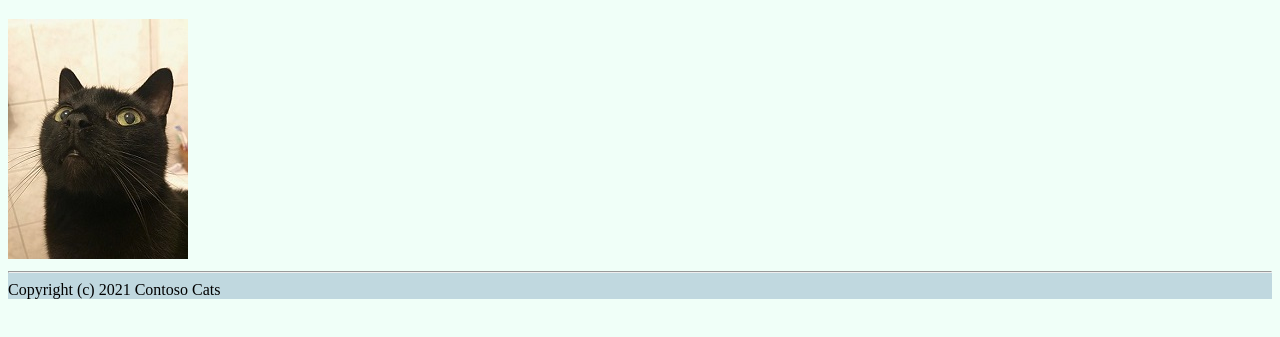
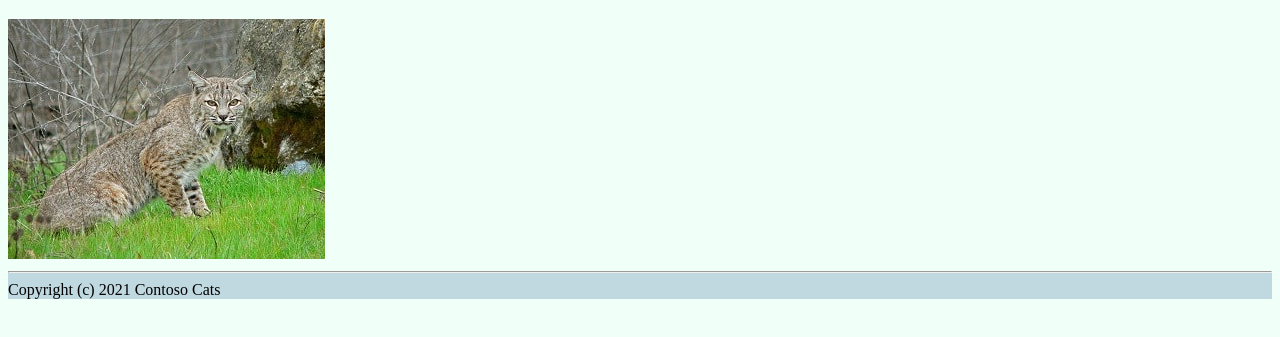
Before and after one commit to BrunoGGM/git-training, a plain HTML site: page index.html in a window 1280 px wide. Shown: the part 87-424 px from the top of the page. Drawn offline with Linux system fonts and the light colour scheme.

Commit message:
Style Bob's cat

```diff
--- a/index.html
+++ b/index.html
@@ -8,7 +8,7 @@
   <body>
     <nav><a href="./index.html">home</a></nav>
     <h1>Our Furry Friends</h1>
-    <img class="cat" src="Assets/bombay-cat-180x240.jpg" />
+    <img class="cat" src="Assets/bobcat2-317x240.jpg" />
     <footer><hr>Copyright (c) 2021 Contoso Cats</footer>
   </body
 </html>
```
